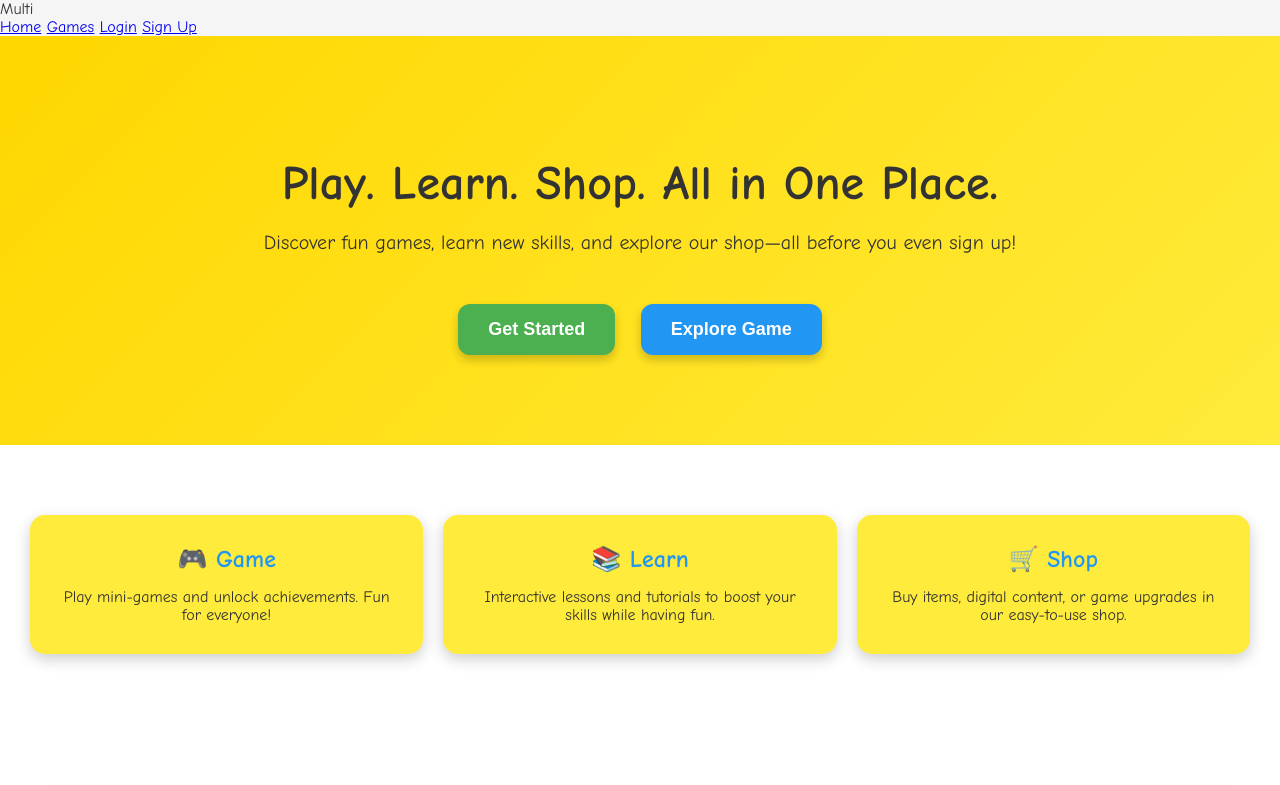
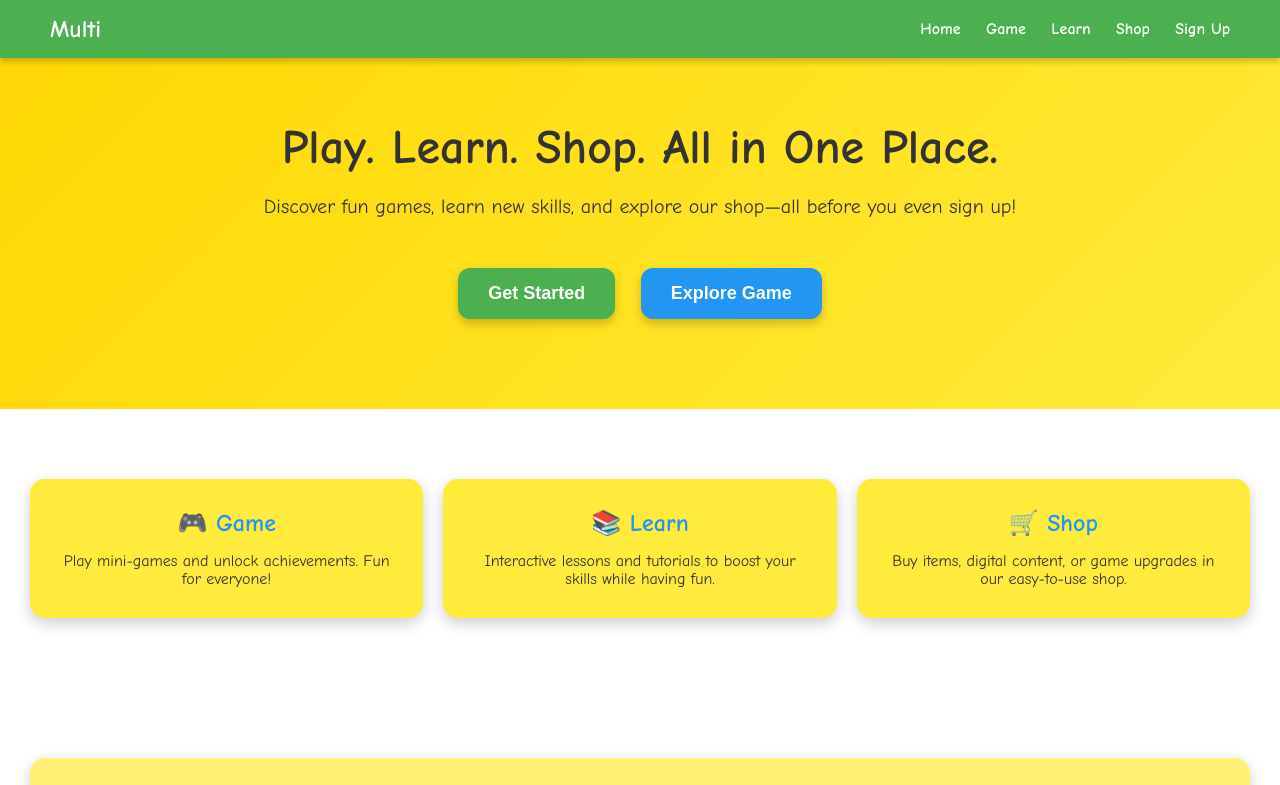
Before and after one commit to Battlewalkers/Multi-Real, a website: page index.html in a window 1280 px wide. Shown: the top 785 px of the page. Drawn offline with Linux system fonts and the light colour scheme.

Commit message:
Update index.html

```diff
--- a/index.html
+++ b/index.html
@@ -142,16 +142,16 @@
 <body>
 
 <!-- Header -->
-<nav class="nav">
-  <div class="nav-left">Multi</div>
-  <div class="nav-right">
-    <a href="index.html">Home</a>
-    <a href="games.html">Games</a>
-    <a href="login.html">Login</a>
-    <a href="signup.html">Sign Up</a>
-  </div>
-</nav>
-
+<header>
+  <div class="logo">Multi</div>
+  <nav>
+    <a href="/index">Home</a>
+    <a href="/games">Game</a>
+    <a href="/index">Learn</a>
+    <a href="/index">Shop</a>
+    <a href="/login">Sign Up</a>
+  </nav>
+</header>
 
 <!-- Hero Section -->
 <section class="hero" id="hero">
@@ -190,11 +190,6 @@
 <footer>
   &copy; 2026 Multi. All rights reserved.
 </footer>
-<script>
-function goTo(url) {
-  window.location.href = url;
-}
-</script>
 
 </body>
 </html>
```
